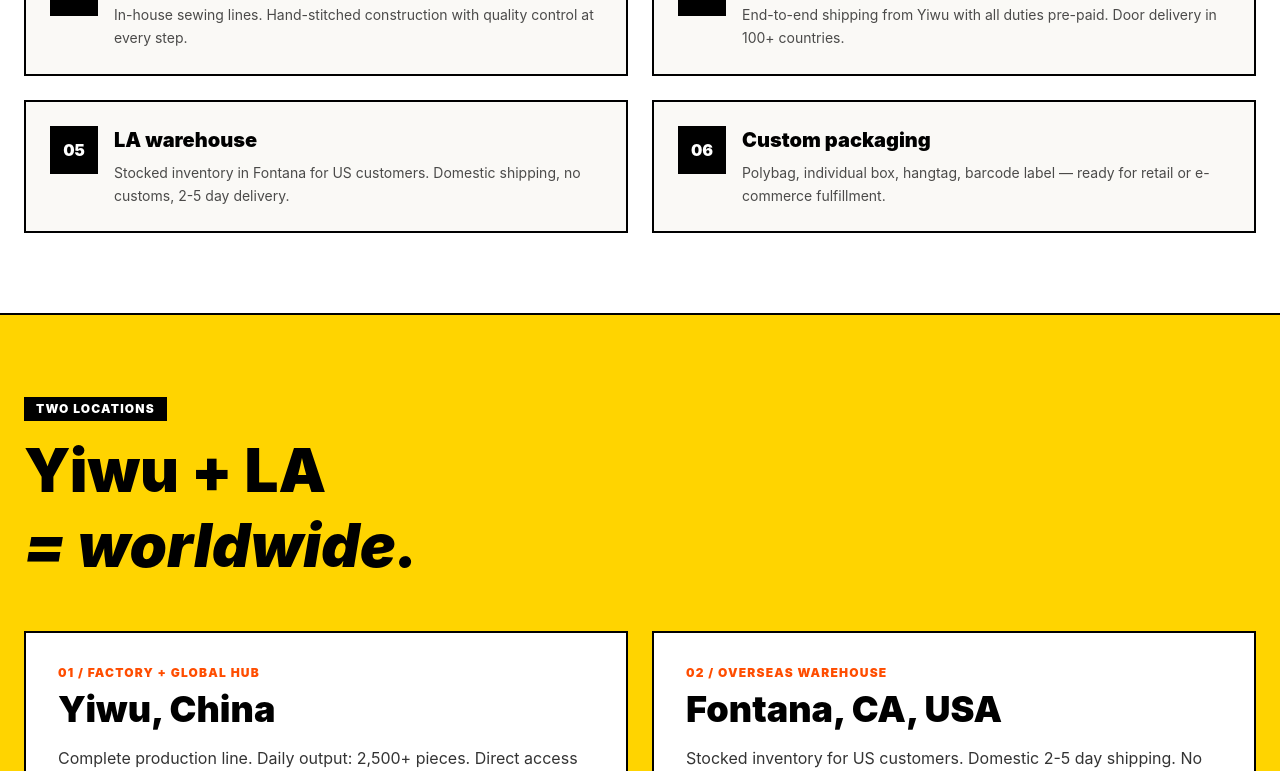
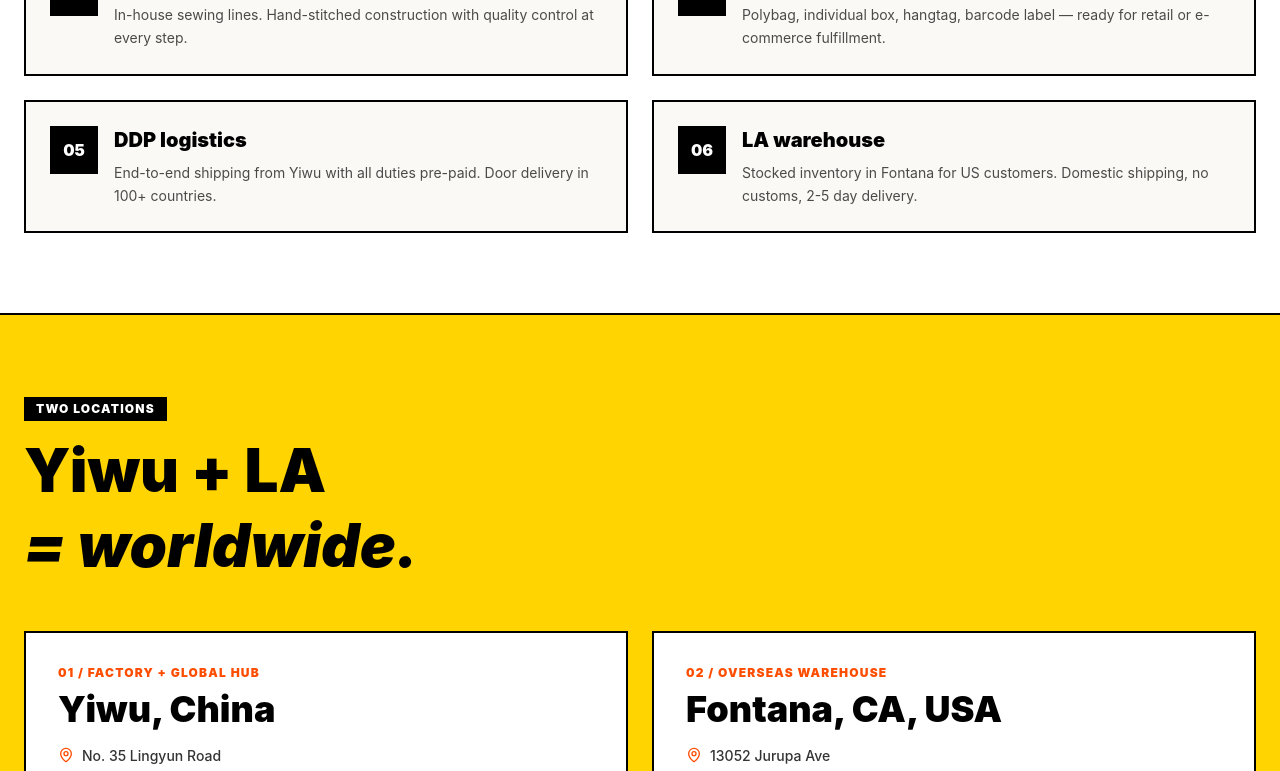
Before and after one commit to r1071135390-cyber/sublimapparel, a Next.js app: page /about in a window 1280 px wide. Shown: the part 2053-2824 px from the top of the page. Built offline with nearby package versions, Linux system fonts and the light colour scheme.

Commit message:
feat: 保存文件变更
Coze-Commit-Type: user
Coze-User-ID: 1254955844122064
Coze-Conversation-ID: 11527849

```diff
--- a/src/app/about/page.tsx
+++ b/src/app/about/page.tsx
@@ -1,5 +1,6 @@
 import { Contact } from "@/components/contact";
 import Link from "next/link";
+import { MapPin } from "lucide-react";
 
 export const metadata = { title: "About — SublimPrint" };
 
@@ -7,14 +8,24 @@ const capabilities = [
   { title: "Sublimation printing", desc: "Large-format printers with CMYK ink sets. Up to 100m of fabric per roll. Both polyester and 100% cotton." },
   { title: "Laser cutting", desc: "Precision cutting to ±0.5mm. Custom patterns and size charts." },
   { title: "Sewing & assembly", desc: "In-house sewing lines. Hand-stitched construction with quality control at every step." },
+  { title: "Custom packaging", desc: "Polybag, individual box, hangtag, barcode label — ready for retail or e-commerce fulfillment." },
   { title: "DDP logistics", desc: "End-to-end shipping from Yiwu with all duties pre-paid. Door delivery in 100+ countries." },
   { title: "LA warehouse", desc: "Stocked inventory in Fontana for US customers. Domestic shipping, no customs, 2-5 day delivery." },
-  { title: "Custom packaging", desc: "Polybag, individual box, hangtag, barcode label — ready for retail or e-commerce fulfillment." },
 ];
 
 const locations = [
-  { city: "Yiwu, China", role: "Factory + Global Hub", desc: "Complete production line. Daily output: 2,500+ pieces. Direct access to the world's largest small-commodity logistics network." },
-  { city: "Fontana, CA, USA", role: "Overseas Warehouse", desc: "Stocked inventory for US customers. Domestic 2-5 day shipping. No customs. No duties. Perfect for e-commerce and time-sensitive orders." },
+  {
+    city: "Yiwu, China",
+    role: "Factory + Global Hub",
+    address: ["No. 35 Lingyun Road", "Yiwu, Zhejiang, China"],
+    desc: "Complete production line. Daily output: 2,500+ pieces. Direct access to the world's largest small-commodity logistics network.",
+  },
+  {
+    city: "Fontana, CA, USA",
+    role: "Overseas Warehouse",
+    address: ["13052 Jurupa Ave", "Fontana, CA 92335", "United States"],
+    desc: "Stocked inventory for US customers. Domestic 2-5 day shipping. No customs. No duties. Perfect for e-commerce and time-sensitive orders.",
+  },
 ];
 
 const values = [
@@ -165,6 +176,14 @@ export default function AboutPage() {
                 <h3 className="mb-4 text-3xl font-black text-black md:text-4xl">
                   {loc.city}
                 </h3>
+                <div className="mb-4 flex items-start gap-2 text-sm font-medium leading-relaxed text-black/80">
+                  <MapPin size={16} className="mt-0.5 shrink-0 text-[#ff4d00]" />
+                  <div>
+                    {loc.address.map((line) => (
+                      <div key={line}>{line}</div>
+                    ))}
+                  </div>
+                </div>
                 <p className="text-base leading-relaxed text-black/80">{loc.desc}</p>
               </div>
             ))}
```
Also changed, not shown: assets/image_20260809181140362.png (added), assets/image_20260809181428164.png (added).
